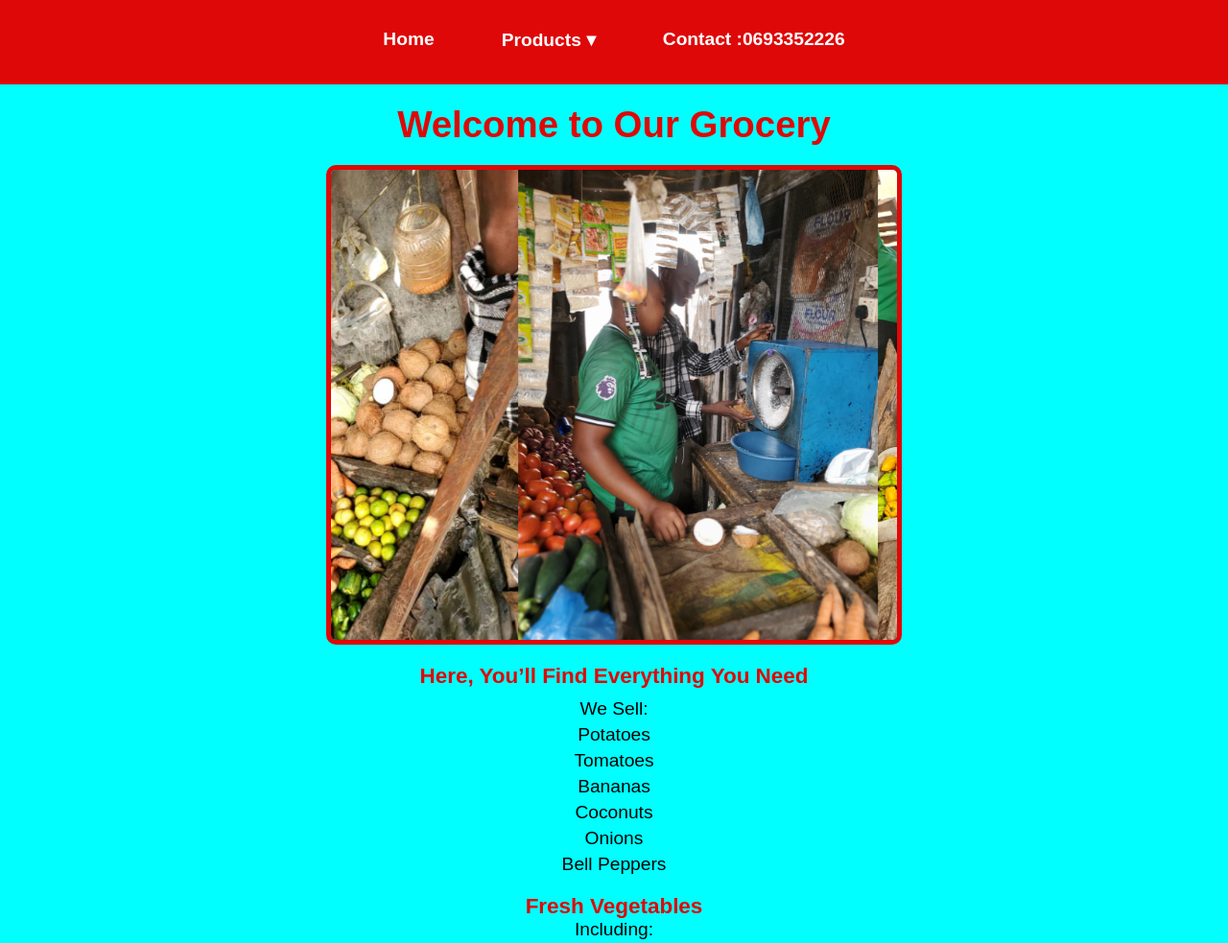
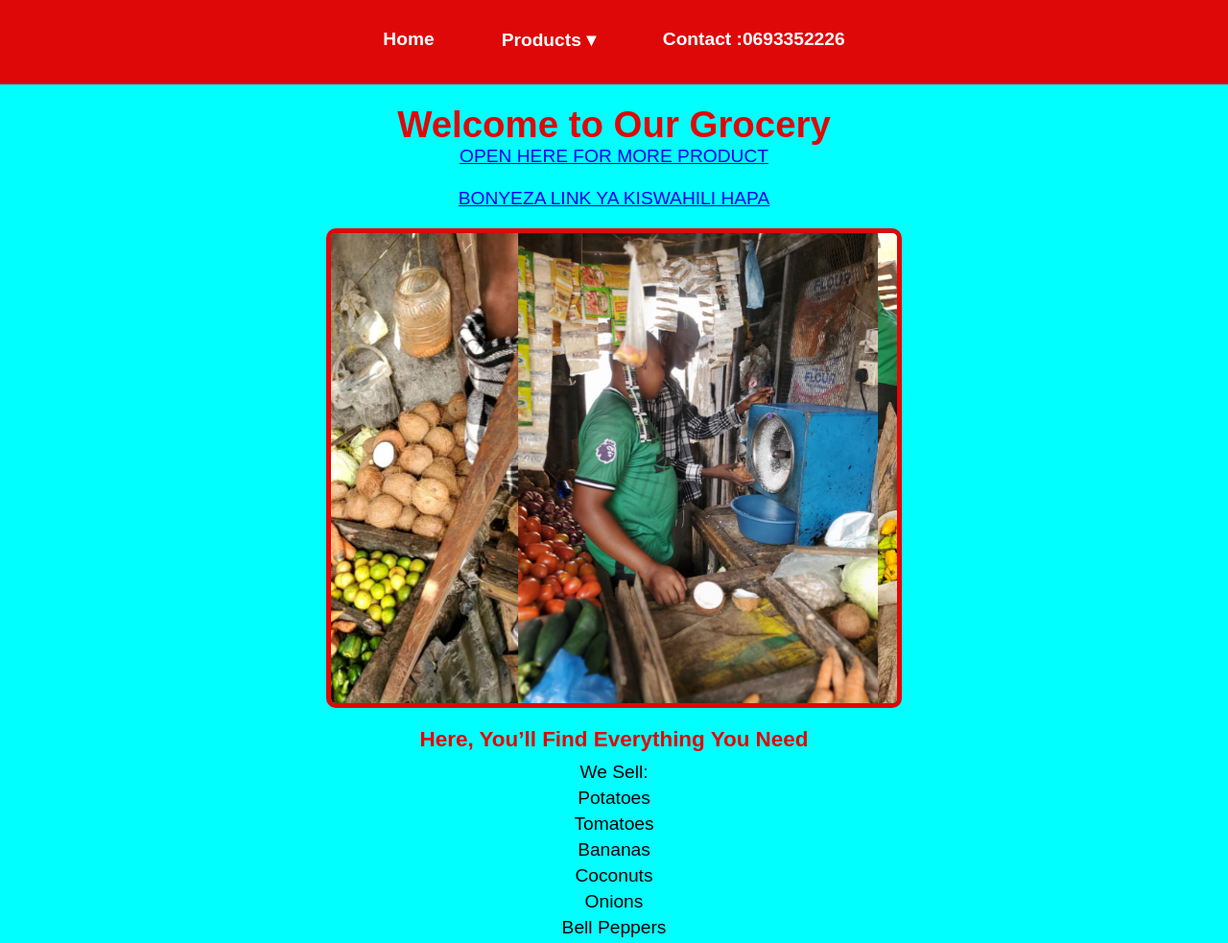
Before and after one commit to WEBSITE-SERVICE-collab/GROCERY, a plain HTML site: page index.html in a window 1280 px wide. Shown: the top 983 px of the page at 96% size. Drawn offline with Linux system fonts and the light colour scheme.

Commit message:
Update index.html

```diff
--- a/index.html
+++ b/index.html
@@ -149,7 +149,10 @@
 
   <h1>Welcome to Our Grocery</h1>
 
-  <a href=" https://website-service-collab.github.io/fau/"></a>
+  <a href=" https://website-service-collab.github.io/fau/">OPEN HERE FOR MORE PRODUCT</a><br><br>
+  <a href="https://website-service-collab.github.io/GENGE-LETU/">BONYEZA LINK YA KISWAHILI HAPA</a>
+
+
 
   <!-- Image Slider -->
   <div class="slider">
```
